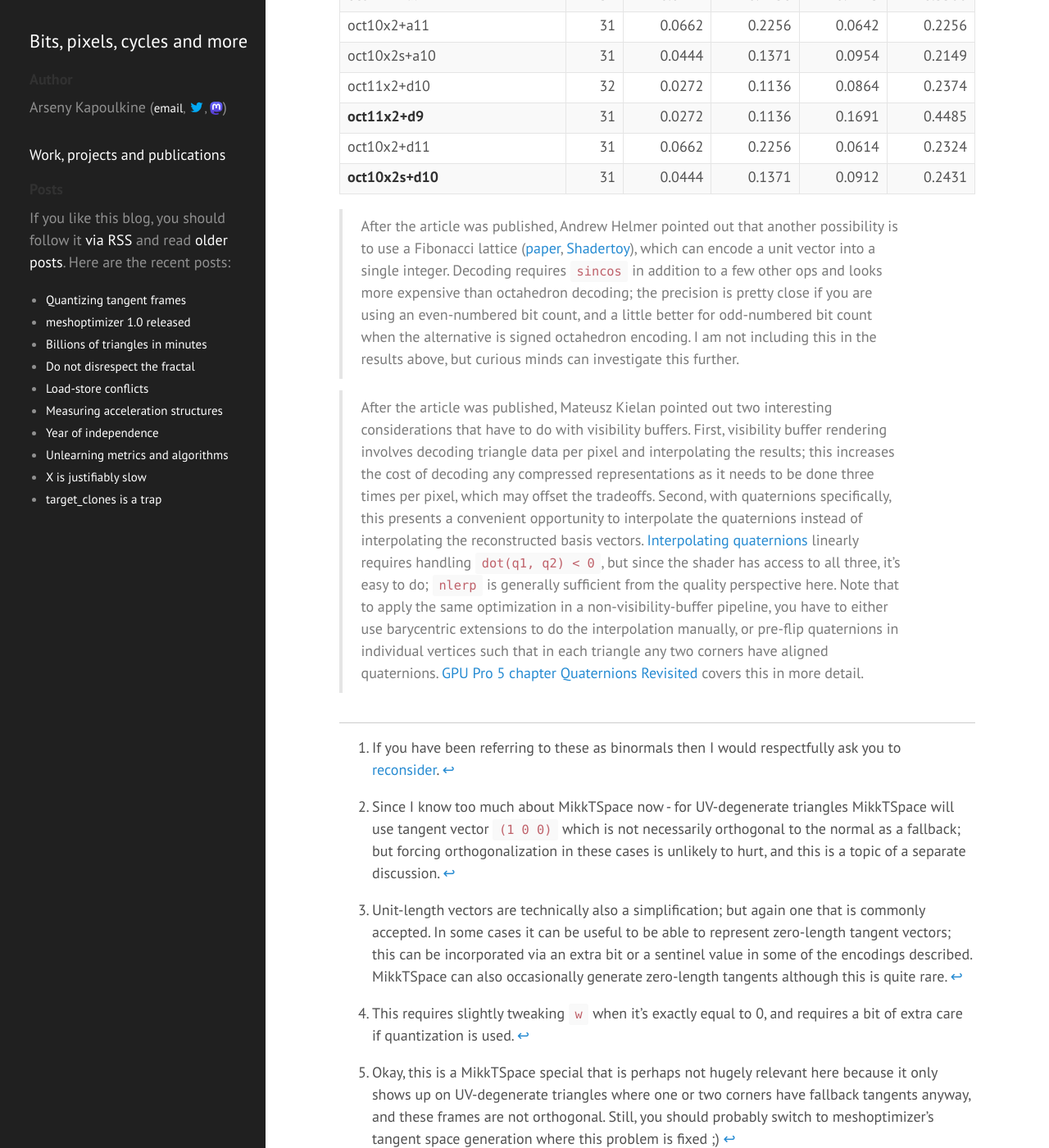
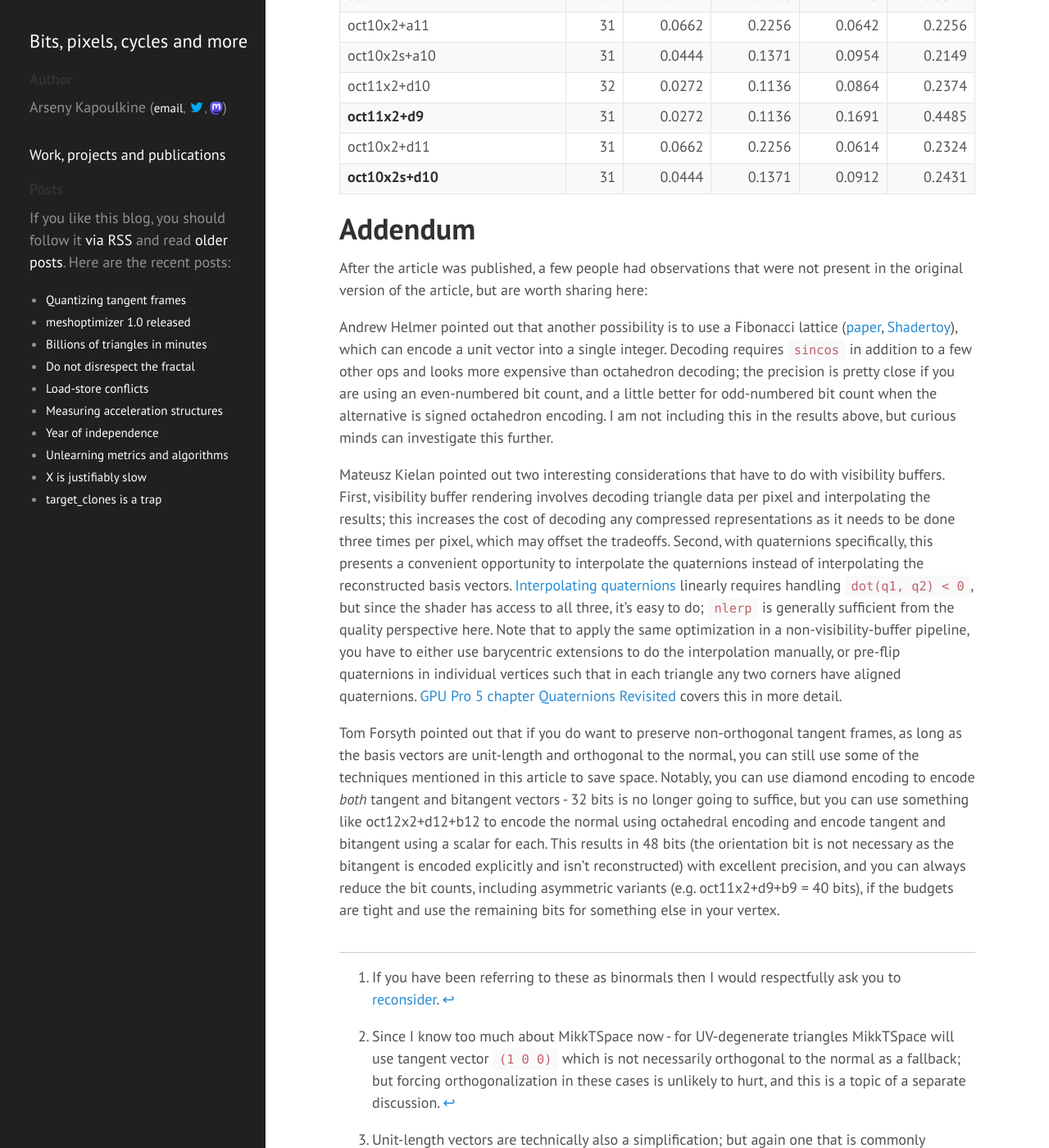
Before and after one commit to zeux/zeux.github.io, a Jekyll site: the page built from _posts/2026-04-30-quantizing-tangent-frames.md, in a window 1280 px wide and 1400 px high, scrolled down 9525 px. Shown: the whole window at 82% size. Built offline with Jekyll 4.4.1, drawn with Linux system fonts in a browser that asks for light colours.

Commit message:
Add tangent+bitangent notes and move extra comments to a separate section

```diff
--- a/_posts/2026-04-30-quantizing-tangent-frames.md
+++ b/_posts/2026-04-30-quantizing-tangent-frames.md
@@ -173,9 +173,15 @@ For convenience, here's the average error plot as well as a full table with all
 | oct10x2+d11 | 31 | 0.0662 | 0.2256 | 0.0614 | 0.2324 |
 | **oct10x2s+d10** | 31 | 0.0444 | 0.1371 | 0.0912 | 0.2431 |
 
-> After the article was published, Andrew Helmer pointed out that another possibility is to use a Fibonacci lattice ([paper](https://dl.acm.org/doi/10.1145/2816795.2818131), [Shadertoy](https://www.shadertoy.com/view/4t2XWK)), which can encode a unit vector into a single integer. Decoding requires `sincos` in addition to a few other ops and looks more expensive than octahedron decoding; the precision is pretty close if you are using an even-numbered bit count, and a little better for odd-numbered bit count when the alternative is signed octahedron encoding. I am not including this in the results above, but curious minds can investigate this further.
+# Addendum
 
-> After the article was published, Mateusz Kielan pointed out two interesting considerations that have to do with visibility buffers. First, visibility buffer rendering involves decoding triangle data per pixel and interpolating the results; this increases the cost of decoding any compressed representations as it needs to be done three times per pixel, which may offset the tradeoffs. Second, with quaternions specifically, this presents a convenient opportunity to interpolate the quaternions instead of interpolating the reconstructed basis vectors. [Interpolating quaternions](https://zeux.io/2015/07/23/approximating-slerp/) linearly requires handling `dot(q1, q2) < 0`, but since the shader has access to all three, it's easy to do; `nlerp` is generally sufficient from the quality perspective here. Note that to apply the same optimization in a non-visibility-buffer pipeline, you have to either use barycentric extensions to do the interpolation manually, or pre-flip quaternions in individual vertices such that in each triangle any two corners have aligned quaternions. [GPU Pro 5 chapter Quaternions Revisited](https://gpupro.blogspot.com/2014/01/our-gpu-pro-5-chapter-describes.html) covers this in more detail.
+After the article was published, a few people had observations that were not present in the original version of the article, but are worth sharing here:
+
+Andrew Helmer pointed out that another possibility is to use a Fibonacci lattice ([paper](https://dl.acm.org/doi/10.1145/2816795.2818131), [Shadertoy](https://www.shadertoy.com/view/4t2XWK)), which can encode a unit vector into a single integer. Decoding requires `sincos` in addition to a few other ops and looks more expensive than octahedron decoding; the precision is pretty close if you are using an even-numbered bit count, and a little better for odd-numbered bit count when the alternative is signed octahedron encoding. I am not including this in the results above, but curious minds can investigate this further.
+
+Mateusz Kielan pointed out two interesting considerations that have to do with visibility buffers. First, visibility buffer rendering involves decoding triangle data per pixel and interpolating the results; this increases the cost of decoding any compressed representations as it needs to be done three times per pixel, which may offset the tradeoffs. Second, with quaternions specifically, this presents a convenient opportunity to interpolate the quaternions instead of interpolating the reconstructed basis vectors. [Interpolating quaternions](https://zeux.io/2015/07/23/approximating-slerp/) linearly requires handling `dot(q1, q2) < 0`, but since the shader has access to all three, it's easy to do; `nlerp` is generally sufficient from the quality perspective here. Note that to apply the same optimization in a non-visibility-buffer pipeline, you have to either use barycentric extensions to do the interpolation manually, or pre-flip quaternions in individual vertices such that in each triangle any two corners have aligned quaternions. [GPU Pro 5 chapter Quaternions Revisited](https://gpupro.blogspot.com/2014/01/our-gpu-pro-5-chapter-describes.html) covers this in more detail.
+
+Tom Forsyth pointed out that if you do want to preserve non-orthogonal tangent frames, as long as the basis vectors are unit-length and orthogonal to the normal, you can still use some of the techniques mentioned in this article to save space. Notably, you can use diamond encoding to encode *both* tangent and bitangent vectors - 32 bits is no longer going to suffice, but you can use something like oct12x2+d12+b12 to encode the normal using octahedral encoding and encode tangent and bitangent using a scalar for each. This results in 48 bits (the orientation bit is not necessary as the bitangent is encoded explicitly and isn't reconstructed) with excellent precision, and you can always reduce the bit counts, including asymmetric variants (e.g. oct11x2+d9+b9 = 40 bits), if the budgets are tight and use the remaining bits for something else in your vertex.
 
 [^1]: If you have been referring to these as binormals then I would respectfully ask you to [reconsider](https://terathon.com/blog/tangent-space.html#:~:text=Bitangent%20versus%20Binormal).
 [^2]: Since I know too much about MikkTSpace now - for UV-degenerate triangles MikkTSpace will use tangent vector `(1 0 0)` which is not necessarily orthogonal to the normal as a fallback; but forcing orthogonalization in these cases is unlikely to hurt, and this is a topic of a separate discussion.
```
